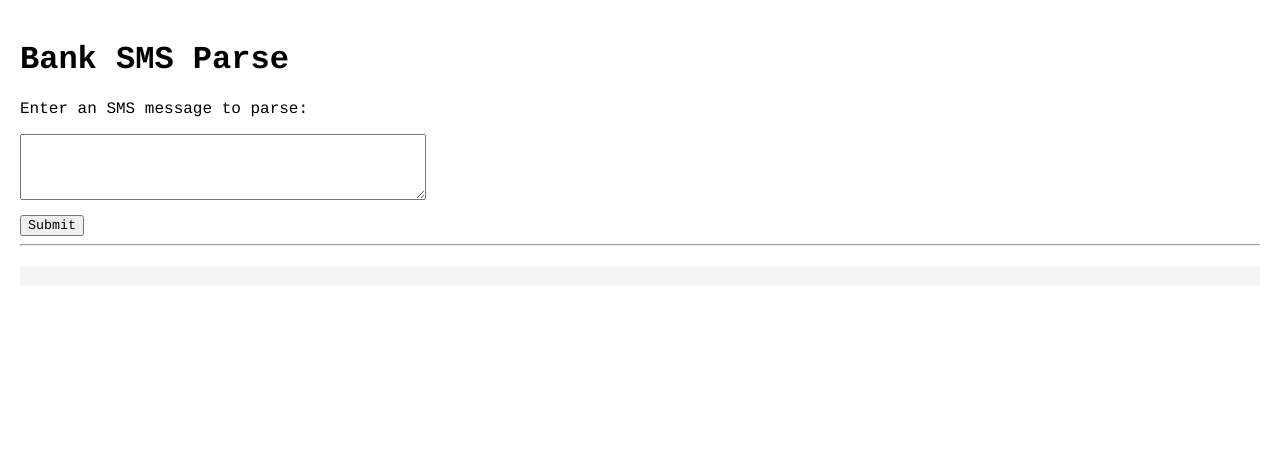
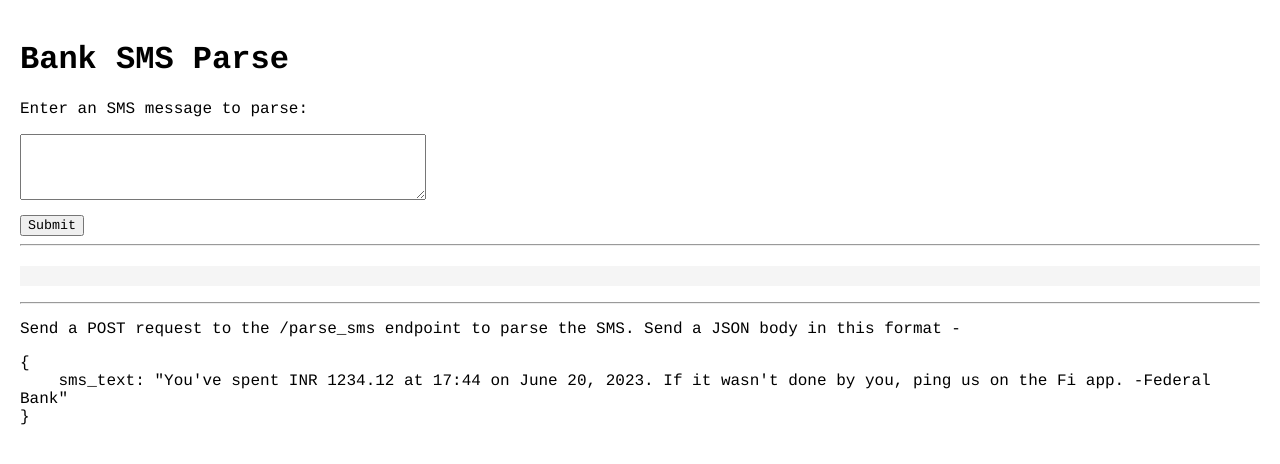
Before and after one commit to iambibhas/smsparse, a Flask app: page / in a window 1280 px wide. Shown: the top 464 px of the page. Run offline with Flask 3, Linux system fonts and the light colour scheme.

Commit message:
Added some details to the body

```diff
--- a/templates/index.html
+++ b/templates/index.html
@@ -50,6 +50,15 @@
     </form>
     <hr/>
     <pre id="result"></pre>
+    <hr/>
+    <p>
+        Send a POST request to the /parse_sms endpoint to parse the SMS. Send a JSON body in this format -
+        <pre>
+{
+    sms_text: "You've spent INR 1234.12 at 17:44 on June 20, 2023. If it wasn't done by you, ping us on the Fi app. -Federal Bank"
+}
+        </pre>
+    </p>
 
     <script>
         $(document).ready(function() {
```
